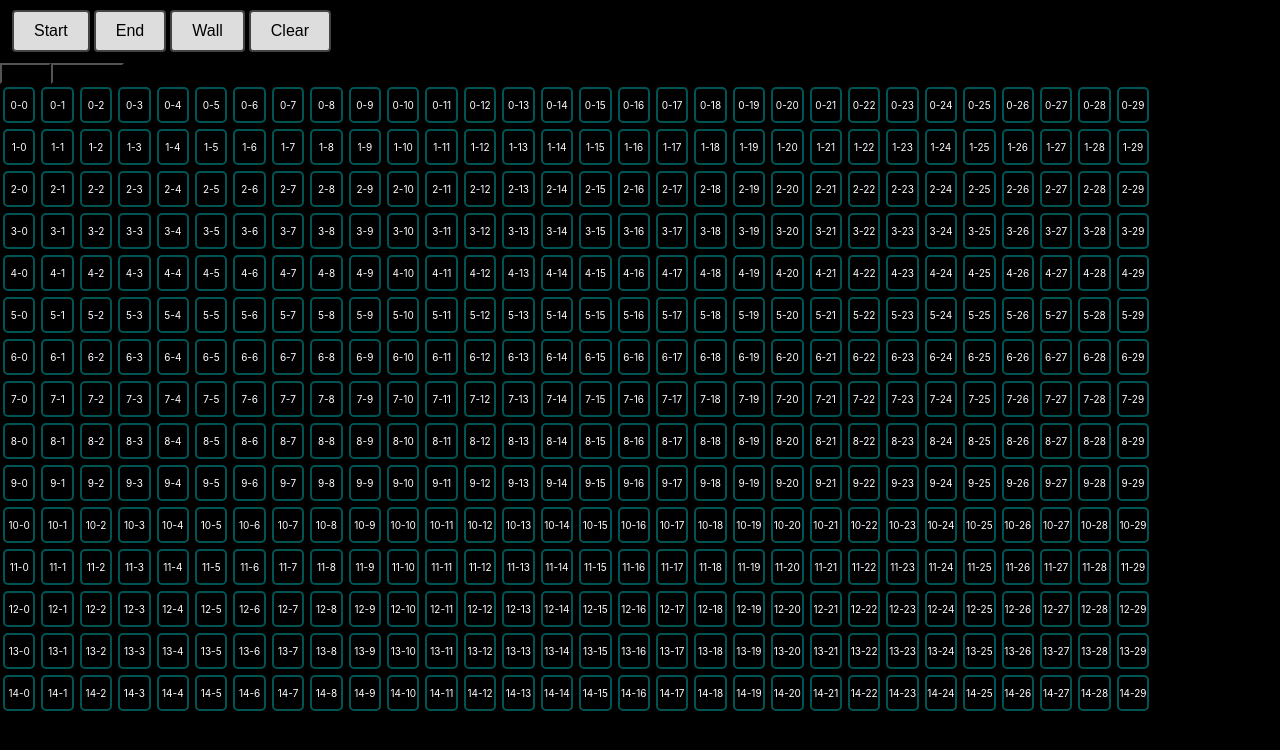
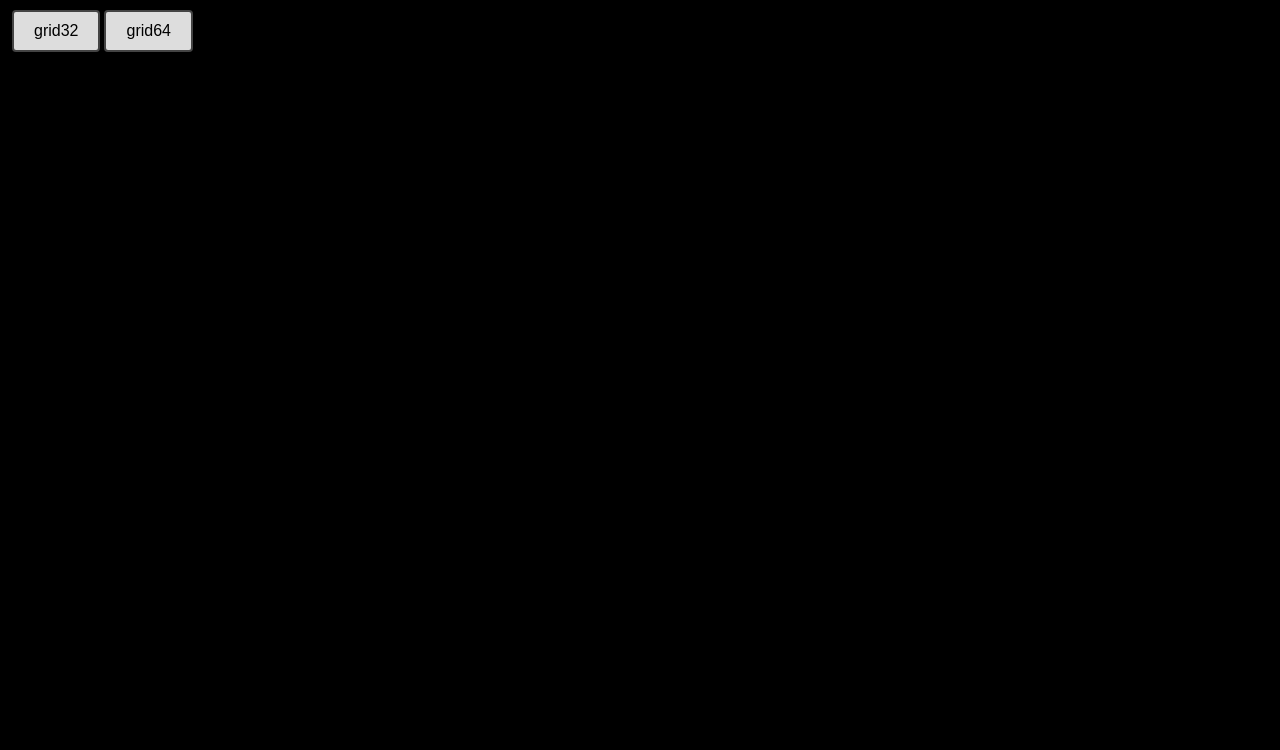
Before and after one commit to balajisaikumar2000/shortestway, a React (Create React App) app: page / in a window 1280 px wide. Shown: the top 750 px of the page. Built offline with nearby package versions, Linux system fonts and the light colour scheme.

Commit message:
added grid selctor buttons

```diff
--- a/src/App.js
+++ b/src/App.js
@@ -1,18 +1,34 @@
-import './App.css';
-import Grid from './components/Grid'
-import MainHeader from './components/Header/MainHeader'
-import {useState} from 'react'
+import "./App.css";
+import Grid from "./components/Grid";
+import MainHeader from "./components/Header/MainHeader";
+import GridSelector from "./components/GridSelector";
+import { useState } from "react";
 
 function App() {
-  const [selectedOption, setSelectedOption] = useState(' ');
-  function onChange(event){
+  const [currentGrid, setCurrentGrid] = useState();
+  const [gridActive, setGridActive] = useState(false);
+  const [selectedOption, setSelectedOption] = useState(" ");
+  function onChange(event) {
     const val = event.target.value;
-    setSelectedOption((prev) => val)
+    setSelectedOption((prev) => val);
   }
+  function gridChange(event) {
+    setGridActive(true);
+    const val = event.target.value;
+    setCurrentGrid((prev) => Number(val));
+  }
+
   return (
     <>
-      <MainHeader onChange={onChange} />
-      <Grid selectedOption={selectedOption} />
+      <GridSelector gridChange={gridChange} />
+      {gridActive ? (
+        <div>
+          <MainHeader onChange={onChange} />
+          <Grid selectedOption={selectedOption} currentGrid={currentGrid} />
+        </div>
+      ) : (
+        console.log("nothing here")
+      )}
     </>
   );
 }
--- a/src/components/Grid.js
+++ b/src/components/Grid.js
@@ -1,35 +1,57 @@
-import React, { useState } from 'react'
-import './Grid.css'
+import React, { useEffect, useState } from "react";
+import "./Grid.css";
 
 function Grid(props) {
-    // const [grid, setGrid] = useState(() => new Array(10).fill('').map(() => new Array(15).fill(' ')));
-    const grid = new Array(15).fill('').map(() => new Array(30).fill(' '));
-    const [start ,setStart] = useState(false);
-    const [end,setEnd] = useState(false);
+  const [grid, setGrid] = useState(
+    new Array(props.currentGrid)
+      .fill("")
+      .map(() => new Array(props.currentGrid).fill(" "))
+  );
+  // const grid = new Array(props.currentGrid)
+  //   .fill("")
+  //   .map(() => new Array(props.currentGrid).fill(" "));
+  const [start, setStart] = useState(false);
+  const [end, setEnd] = useState(false);
   function handleClick(event) {
     const cellId = event.target.id;
-        const [rowId, colId] = cellId.split('-').map(Number);
-        if (props.selectedOption === 'S'){
-            setStart(prev => !prev)
-            if (start){
-                grid[rowId][colId] = 'S';
+    const [rowId, colId] = cellId.split("-").map(Number);
+    if (props.selectedOption === "S") {
+      setStart((prev) => !prev);
+      if (start) {
+        setGrid((prev) => {
+          prev[rowId][colId] = "S";
+          return [...prev];
+        });
+      } else {
+        setGrid((prev) => {
+          prev[rowId][colId] = " ";
+          return [...prev];
+        });
       }
-            else{
-                grid[rowId][colId] = ' ';
+    } else if (props.selectedOption === "E") {
+      setEnd((prev) => !prev);
+      if (end) {
+        setGrid((prev) => {
+          prev[rowId][colId] = "E";
+          return [...prev];
+        });
+      } else {
+        setGrid((prev) => {
+          prev[rowId][colId] = " ";
+          return [...prev];
+        });
       }
-        }else if(props.selectedOption === 'E'){
-            setEnd(prev => !prev)
-            if (end){
-                grid[rowId][colId] = 'E';
-            }
-            else{
-                grid[rowId][colId] = ' ';
-            }
-        }else{
-            if(props.selectedOption === grid[rowId][colId]){
-                grid[rowId][colId] = ' ';
-            }else{
-                grid[rowId][colId] = props.selectedOption;
+    } else {
+      if (props.selectedOption === grid[rowId][colId]) {
+        setGrid((prev) => {
+          prev[rowId][colId] = " ";
+          return [...prev];
+        });
+      } else {
+        setGrid((prev) => {
+          prev[rowId][colId] = props.selectedOption;
+          return [...prev];
+        });
       }
     }
     // setGrid((prevGrid) => {
@@ -37,43 +59,67 @@ function Grid(props) {
     //     return [...prevGrid]
     // })
   }
+  useEffect(() => {
+    setGrid(
+      new Array(props.currentGrid)
+        .fill("")
+        .map(() => new Array(props.currentGrid).fill(" "))
+    );
+  }, [props.currentGrid]);
+
   return (
     <div id="rows_parent">
-            {
-                grid.map((row, rowId) => {
-                    return <div className="row" id={"row_" + rowId} key={rowId}>
-                        {
-                            row.map((cell, cellId) => {
-                                return <Cell selectedOption={props.selectedOption} start={start} end={end} rowId={rowId} cellId={cellId} key={cellId} onClick={handleClick}></Cell>
-                            }
-                            )
-                        }
+      {grid.map((row, rowId) => {
+        return (
+          <div className="row" id={"row_" + rowId} key={rowId}>
+            {row.map((cell, cellId) => {
+              return (
+                <Cell
+                  selectedOption={props.selectedOption}
+                  start={start}
+                  end={end}
+                  rowId={rowId}
+                  cellId={cellId}
+                  key={cellId}
+                  onClick={handleClick}
+                ></Cell>
+              );
+            })}
           </div>
-                })
-            }
+        );
+      })}
     </div>
-    )
+  );
 }
 
 function Cell(props) {
-    const [cell, cellState] = useState(() => props.selectedOption) // # passing arg as function makes it run only on first time
+  const [cell, cellState] = useState(() => props.selectedOption); // # passing arg as function makes it run only on first time
   function handleClick(event) {
     let invalidState = false;
     cellState((prev) => {
       if (props.selectedOption === prev) {
-                return ' ';
-            }else if( (props.selectedOption === 'S' && props.start) || (props.selectedOption === 'E' && props.end)){
+        return " ";
+      } else if (
+        (props.selectedOption === "S" && props.start) ||
+        (props.selectedOption === "E" && props.end)
+      ) {
         invalidState = true;
-                alert('You can choose only cell as Start or End')
-                return ' ';
+        alert("You can choose only cell as Start or End");
+        return " ";
       }
       return props.selectedOption;
     });
-        if( !invalidState ) props.onClick(event);
+    if (!invalidState) props.onClick(event);
   }
   return (
-        <div className={`cell ${cell}`} onClick={handleClick} id={`${props.rowId}-${props.cellId}`} ><p>{`${props.rowId}-${props.cellId}`}</p></div>
-    )
+    <div
+      className={`cell ${cell}`}
+      onClick={handleClick}
+      id={`${props.rowId}-${props.cellId}`}
+    >
+      <p>{`${props.rowId}-${props.cellId}`}</p>
+    </div>
+  );
 }
 
 export default Grid;
--- /dev/null
+++ b/src/components/GridSelector.js
@@ -0,0 +1,23 @@
+import React from "react";
+import Options from "./Header/Options";
+
+function GridSelector(props) {
+  const gridSelectOptions = [
+    { id: "grid32", value: 32 },
+    { id: "grid64", value: 64 },
+  ];
+
+  function onChange(event) {
+    props.gridChange(event);
+  }
+  return (
+    <header>
+      <Options
+        name="gridSelectOptions"
+        options={gridSelectOptions}
+        onChange={onChange}
+      />
+    </header>
+  );
+}
+export default GridSelector;
```
Lines whose indentation alone changed are shown as unchanged.
